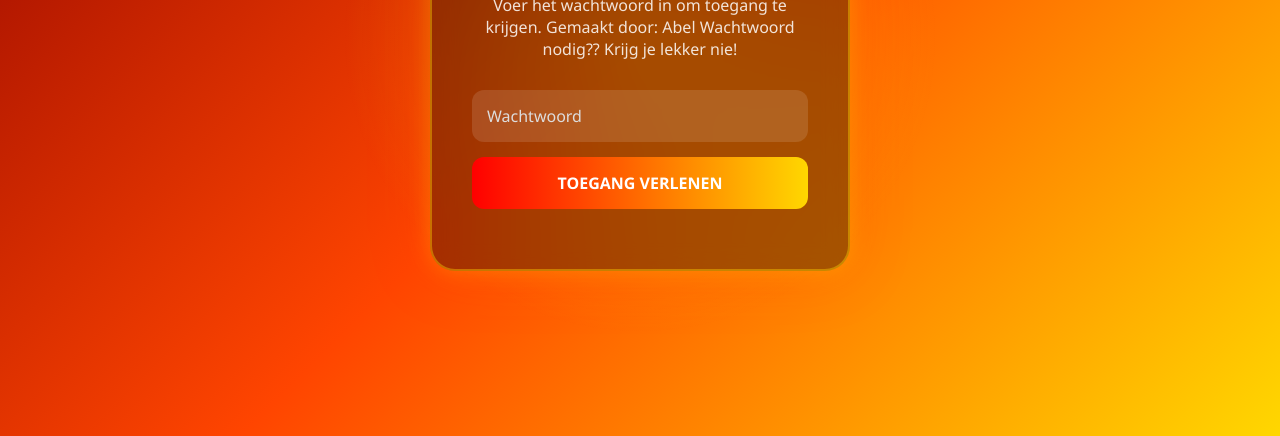
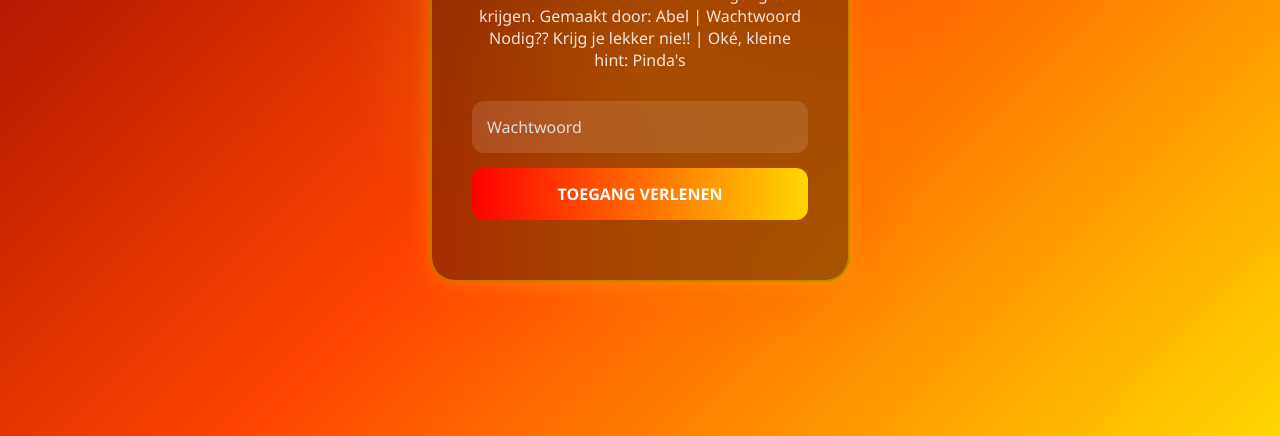
Before and after one commit to AbeltjeeeNL/SECRET-SSSSTTTTT, a plain HTML site: page index.html in a window 1280 px wide. Shown: the part 364-800 px from the top of the page. Drawn offline with Linux system fonts and the light colour scheme.

Commit message:
Update index.html

```diff
--- a/index.html
+++ b/index.html
@@ -132,8 +132,7 @@ button:hover{
     <h1>GEHEIME PAGINA</h1>
     <p class="subtitle">
         Voer het wachtwoord in om toegang te krijgen.
-        Gemaakt door: Abel
-        Wachtwoord nodig?? Krijg je lekker nie!
+        Gemaakt door: Abel | Wachtwoord Nodig?? Krijg je lekker nie!! | Oké, kleine hint: Pinda's
     </p>
 
     <input
```
